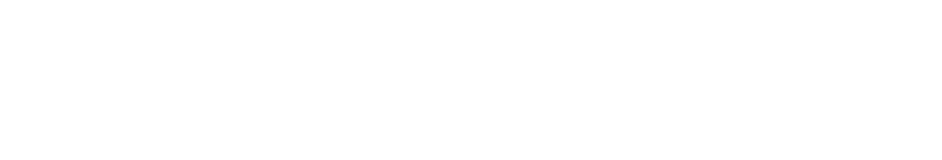
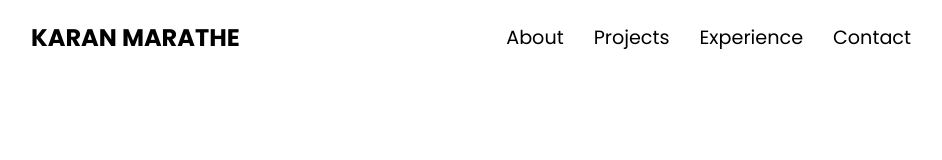
Before and after one commit to karanmarathe07/portfolio, a plain HTML site: page index.html in a window 1280 px wide. Shown: the whole page, without its empty margins (169-1111 px from the left). Drawn offline with Linux system fonts and the light colour scheme.

Commit message:
Add all project files and folders

```diff
--- a/index.html
+++ b/index.html
@@ -3,9 +3,22 @@
 <head>
     <meta charset="UTF-8">
     <meta name="viewport" content="width=device-width, initial-scale=1.0">
-    <title>Document</title>
+    <link rel="stylesheet" href="style.css">
+    <title>Karan Marathe</title>
 </head>
 <body>
-
+    <nav>
+        <div id="nav-container" class="flex">
+            <div>
+                <h1>KARAN MARATHE</h1>
+            </div>
+            <ul class="flex">
+                <li><a href="#about">About</a></li>
+                <li><a href="#projects">Projects</a></li>
+                <li><a href="#experience">Experience</a></li>
+                <li><a href="#contact">Contact</a></li>
+            </ul>
+        </div>
+    </nav>
 </body>
 </html>
--- /dev/null
+++ b/style.css
@@ -0,0 +1,33 @@
+/*General Styles*/
+@import url('https://fonts.googleapis.com/css2?family=Poppins:ital,wght@0,100;0,200;0,300;0,400;0,500;0,600;0,700;0,800;0,900;1,100;1,200;1,300;1,400;1,500;1,600;1,700;1,800;1,900&display=swap');
+*{
+    margin: 0px;
+    padding: 0px;
+    box-sizing: border-box;
+}
+body{
+    font-family:"poppins",sans-serif;
+}
+html{
+    scroll-behavior: smooth;
+}
+a{
+    text-decoration: none;
+    color: black;
+    font-size: 1.2rem;
+}
+li{
+    list-style: none;
+}
+/*all used classes*/
+.flex{
+    display: flex;
+    align-items: center;
+    justify-content: space-between;
+    gap: 30px;
+
+}
+/*navbar*/
+#nav-container{
+    padding: 20px 200px;
+}
```
